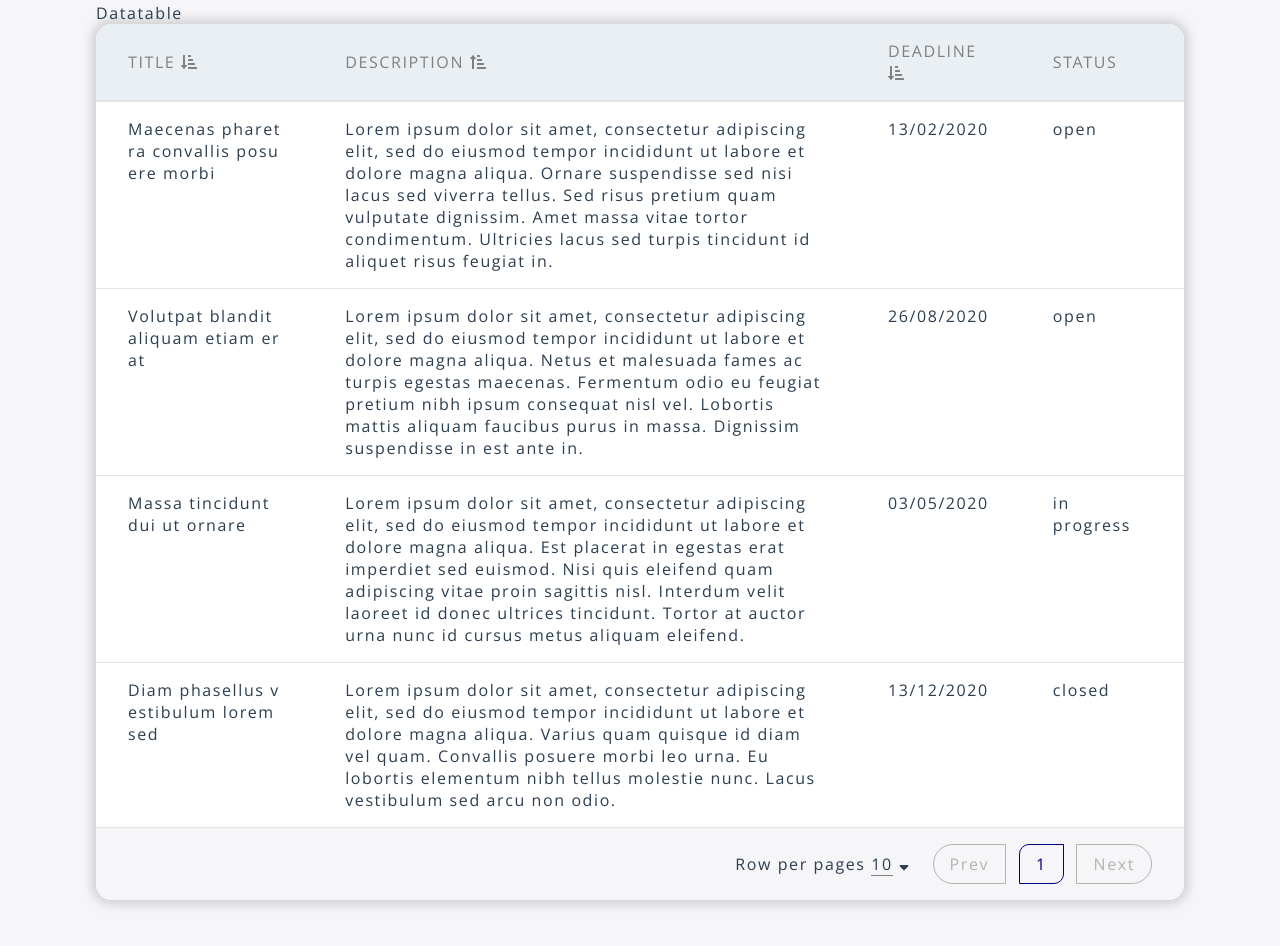
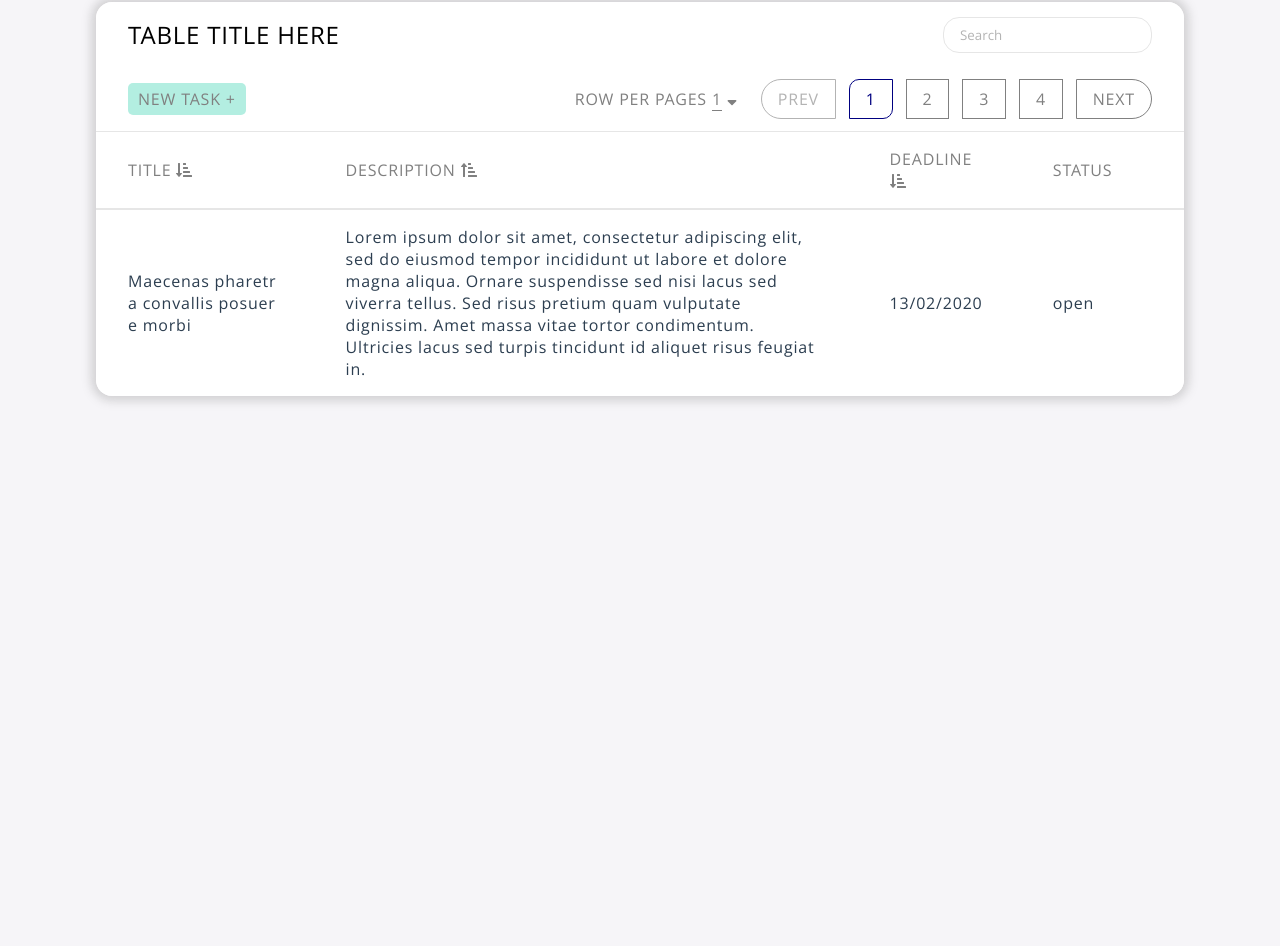
Before and after one commit to tonyminh95/todo-list-vuejs, a Vue app: page /#/ in a window 1280 px wide. Shown: the part 98-1044 px from the top of the page. After the commit the page ends 800 px from the top, so only its background shows below. Built offline with nearby package versions, Linux system fonts and the light colour scheme.

Commit message:
setup datatable

```diff
--- a/src/pages/TaskPage.vue
+++ b/src/pages/TaskPage.vue
@@ -1,10 +1,45 @@
 <template>
     <div style="width: 85%; margin: 0 auto; margin-top: 50px;">
 
-        <div>Datatable</div>
-
         <table class="table">
             <thead>
+                <tr>
+                    <th :colspan="headers.length">
+                        <div class="table__header">
+                            <span class="heading-primary">table title here</span>
+                            <input type="text" placeholder="Search" class="table__header__search-input">
+                        </div>
+                    </th>
+                </tr>
+                <tr>
+                    <th :colspan="headers.length">
+                        <div class="table__header">
+                            <div class="btn-create">new task +</div>
+
+                            <ul class="table__header__pagination">
+                                <li class="u-display-inline-block u-margin-right-small">
+                                    <dropdown :items="entries" @chosen-item="page_size = entries[$event]">
+                                        <div slot="dropdownButton">
+                                            Row per pages <span class="u-border-bottom">{{ page_size }}</span> <fa-icon :icon="['fas', 'sort-down']"></fa-icon>
+                                        </div>
+                                    </dropdown>
+                                </li>
+                                <li class="u-display-inline-block">
+                                    <pagination
+                                        :page_size="page_size"
+                                        :list_size="bodies.length"
+                                        @page-number="page_number = $event"
+                                    />
+                                </li>
+                            </ul>
+                        </div>
+                    </th>
+                </tr>
+
+
+
+
+
                 <tr>
                     <th v-for="(header, index) in headers" :key="index" :width="header.width">
                         {{ header.title }}
@@ -22,28 +57,6 @@
                     </td>
                 </tr>
             </tbody>
-            <tfoot>
-                <tr>
-                    <td :colspan="headers.length">
-                        <ul>
-                            <li class="u-display-inline-block u-margin-right-small">
-                                <dropdown :items="entries" @chosen-item="page_size = entries[$event]">
-                                    <div slot="dropdownButton">
-                                        Row per pages <span class="u-border-bottom">{{ page_size }}</span> <fa-icon :icon="['fas', 'sort-down']"></fa-icon>
-                                    </div>
-                                </dropdown>
-                            </li>
-                            <li class="u-display-inline-block">
-                                <pagination
-                                    :page_size="page_size"
-                                    :list_size="bodies.length"
-                                    @page-number="page_number = $event"
-                                />
-                            </li>
-                        </ul>
-                    </td>
-                </tr>
-            </tfoot>
         </table>
 
     </div>
@@ -70,9 +83,9 @@
 
 
 
-                page_size: 10,
+                page_size: 1,
                 page_number: 1,
-                entries: [10, 25, 50, 75, 100],
+                entries: [1, 10, 25, 50, 75, 100],
                 headers: [
                     { width: '20%', title: 'title', sort: true },
                     { width: '50%', title: 'description', sort: false },
@@ -107,7 +120,7 @@
                         description: 'Lorem ipsum dolor sit amet, consectetur adipiscing elit, sed do eiusmod tempor incididunt ut labore et dolore magna aliqua. Varius quam quisque id diam vel quam. Convallis posuere morbi leo urna. Eu lobortis elementum nibh tellus molestie nunc. Lacus vestibulum sed arcu non odio.',
                         deadline: '13/12/2020',
                         status: 'closed'
-                    },
+                    }
                 ]
             }
         },
--- a/src/styles/_base.scss
+++ b/src/styles/_base.scss
@@ -11,6 +11,9 @@
     margin: 0;
     padding: 0;
     font-family: 'open sans', arial,sans-serif;
+}
+
+body {
     letter-spacing: $default-letter-spacing;
     background-color: $color-background-default;
 }
--- a/src/styles/_variables.scss
+++ b/src/styles/_variables.scss
@@ -10,7 +10,7 @@ $color-black: black;
 $theme-colors: (
     // 'primary': #c4e9fe,
     // 'secondary': #f0f0f0,
-    // 'success': #b3eee1,
+    'create': #b3eee1,
     'edit': #feefd8,
     'delete': #ffddd9,
     // 'info': #8affffee,
@@ -28,7 +28,7 @@ $color-icon: #2c2834;
 // Dimensions
 $default-dimension: 1rem;
 $medium-dimension: 4rem;
-$default-letter-spacing: .1rem;
+$default-letter-spacing: .05rem;
 // (border radius)
 $border-radius-small: .5rem;
 $border-radius-medium: 1rem;
--- /dev/null
+++ b/src/styles/base/_typography.scss
@@ -0,0 +1,4 @@
+.heading-primary {
+    font-size: 1.5rem;
+    color: $color-black;
+}
--- a/src/styles/components/_button.scss
+++ b/src/styles/components/_button.scss
@@ -30,39 +30,42 @@
     }
 }
 
-// .btn-create {
-//     @include btn(create);
-// }
-
-.btn-edit {
+.btn-create {
     @extend %btn;
     @extend %table-button;
 
-    @include btn(edit);
+    @include btn(create);
 }
 
-.btn-delete {
-    @extend %btn;
-    @extend %table-button;
+// .btn-edit {
+//     @extend %btn;
+//     @extend %table-button;
 
-    @include btn(delete);
-}
-
-// .btn-cancel {
-//     @include btn(cancel);
+//     @include btn(edit);
 // }
 
-.btn-icon {
-    position: relative;
-    width: $icon-size-default;
-    height: $icon-size-default;
-    color: $color-icon;
+// .btn-delete {
+//     @extend %btn;
+//     @extend %table-button;
 
-    > svg {
-        position: absolute;
-        top: 50%;
-        left: 50%;
-        transform: translate(-50%, -50%);
-        background-color: transparent;
-    }
-}
+//     @include btn(delete);
+// }
+
+// // .btn-cancel {
+// //     @include btn(cancel);
+// // }
+
+// .btn-icon {
+//     position: relative;
+//     width: $icon-size-default;
+//     height: $icon-size-default;
+//     color: $color-icon;
+
+//     > svg {
+//         position: absolute;
+//         top: 50%;
+//         left: 50%;
+//         transform: translate(-50%, -50%);
+//         background-color: transparent;
+//     }
+// }
--- a/src/styles/components/_table.scss
+++ b/src/styles/components/_table.scss
@@ -8,61 +8,111 @@
     border-radius: $border-radius-medium;
 
     > thead,
-    > tbody {
+    > tbody,
+    > tfoot {
         > tr {
-            > th {
-                background-color: $table-header-background-color;
-
-                &:first-child {
-                    border-radius: $border-radius-medium 0 0 0;
-                }
-
-                &:last-child {
-                    border-radius: 0 $border-radius-medium 0 0;
-                }
-            }
-
-            > td {
-                background-color: $color-white;
-                vertical-align: top;
-            }
-
             > th,
             > td {
                 padding: $table-cell-padding;
-            }
-
-            &:not(:first-child) {
-                border-top: 1px solid lighten($color-gray, 40%);
+                background-color: $color-white;
             }
         }
     }
 
-    > thead  > tr {
+    > thead > tr {
         text-transform: uppercase;
-        border-bottom: 2px solid lighten($color-gray, 40%);
+
+        &:first-child > th {
+            border-radius: $border-radius-medium $border-radius-medium 0 0;
+        }
+
+        &:last-child > th {
+            border-top: 1px solid lighten($color-gray, 40%);
+            border-bottom: 2px solid lighten($color-gray, 40%);
+        }
+    }
+
+    &__header {
+        position: relative;
+
+        &__search-input {
+            position: absolute;
+            right: 0;
+            top: 50%;
+            transform: translate(0, -50%);
+            outline: none;
+            border: 1px solid lighten($color-gray, 40%);
+            padding: $default-dimension / 2 $default-dimension;
+            border-radius: $border-radius-medium;
+        }
+
+        &__pagination {
+            position: absolute;
+            right: 0;
+            top: 50%;
+            transform: translate(0, -50%);
+        }
     }
 
     > tbody > tr {
-        cursor: pointer;
+        > td:first-child {
+            border-radius: 0 0 0 $border-radius-medium;
+        }
 
-        &:hover {
-            > td {
-                background-color: lighten($color-gray, 46%);
-            }
+        > td:last-child {
+            border-radius: 0 0 $border-radius-medium 0;
         }
     }
 
-    > tfoot {
-        > tr {
-            > td {
-                border-top: 1px solid lighten($color-gray, 40%);
-                text-align: right;
-                padding: $table-cell-padding;
-                border-radius: 0 0 $border-radius-medium $border-radius-medium;
-            }
-        }
-    }
+    // > thead > tr:first-child > th {
+    //     border-radius: $border-radius-medium $border-radius-medium 0 0;
+    // }
+
+    // > thead,
+    // > tbody {
+    //     > tr {
+    //         > th {
+    //             background-color: $table-header-background-color;
+
+    //             &:first-child {
+    //                 border-radius: $border-radius-medium 0 0 0;
+    //             }
+
+    //             &:last-child {
+    //                 border-radius: 0 $border-radius-medium 0 0;
+    //             }
+    //         }
+
+    //         > td {
+    //             background-color: $color-white;
+    //             vertical-align: top;
+    //         }
+
+    //         > th,
+    //         > td {
+    //             padding: $table-cell-padding;
+    //         }
+
+    //         &:not(:first-child) {
+    //             border-top: 1px solid lighten($color-gray, 40%);
+    //         }
+    //     }
+    // }
+
+    // > thead  > tr {
+    //     text-transform: uppercase;
+    //     border-bottom: 2px solid lighten($color-gray, 40%);
+    // }
+
+    // > tbody > tr {
+    //     cursor: pointer;
+
+    //     &:hover {
+    //         > td {
+    //             background-color: lighten($color-gray, 46%);
+    //         }
+    //     }
+    // }
 
     // //     &__button-box {
     // //         width: 1%;
--- a/src/styles/main.scss
+++ b/src/styles/main.scss
@@ -2,9 +2,10 @@
 
 @import 'base';
 
+@import 'base/typography';
 @import 'base/utilities';
 
-// @import 'components/button';
+@import 'components/button';
 // @import 'components/condition';
 @import 'components/dropdown';
 @import 'components/pagination';
```
